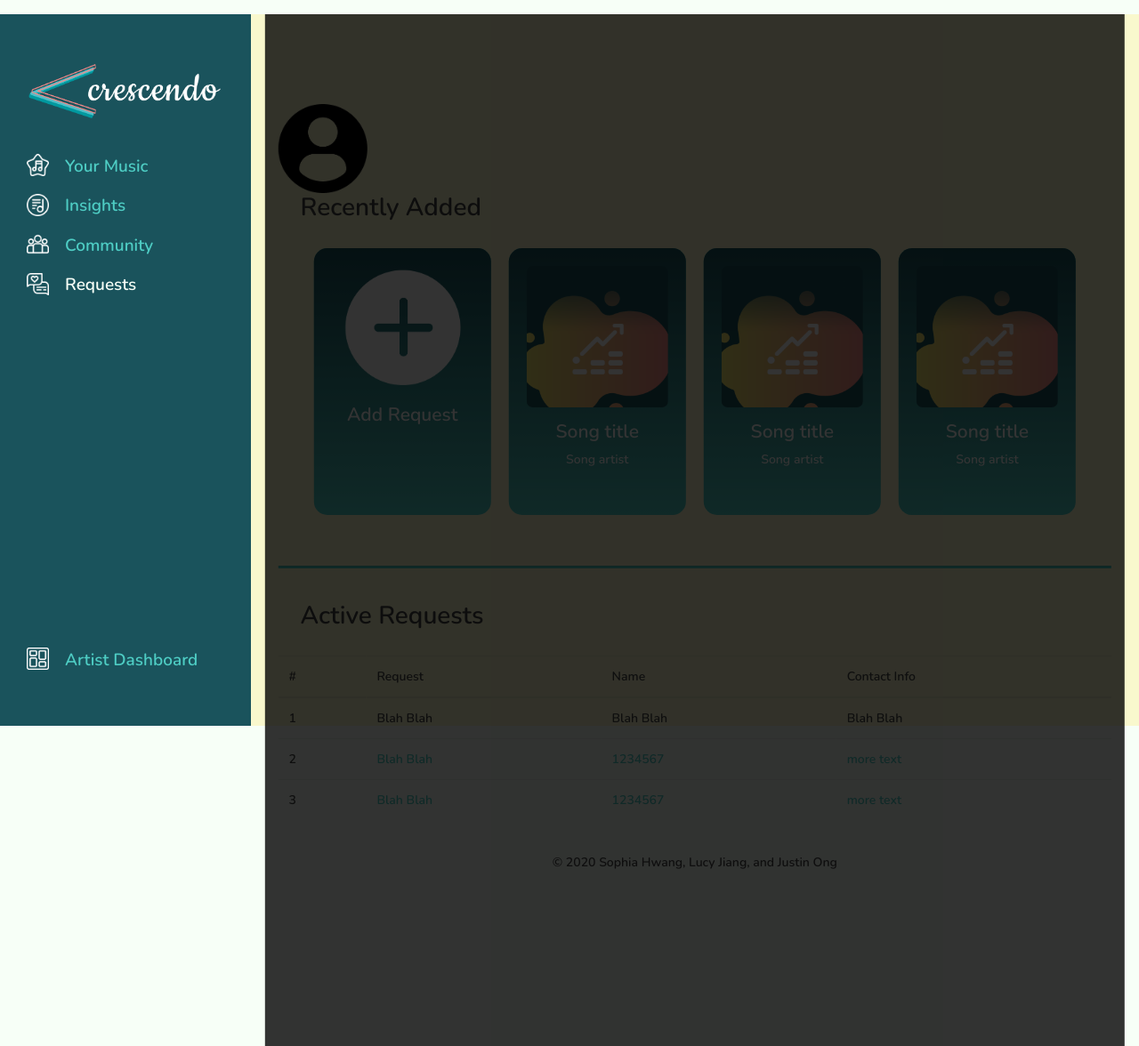
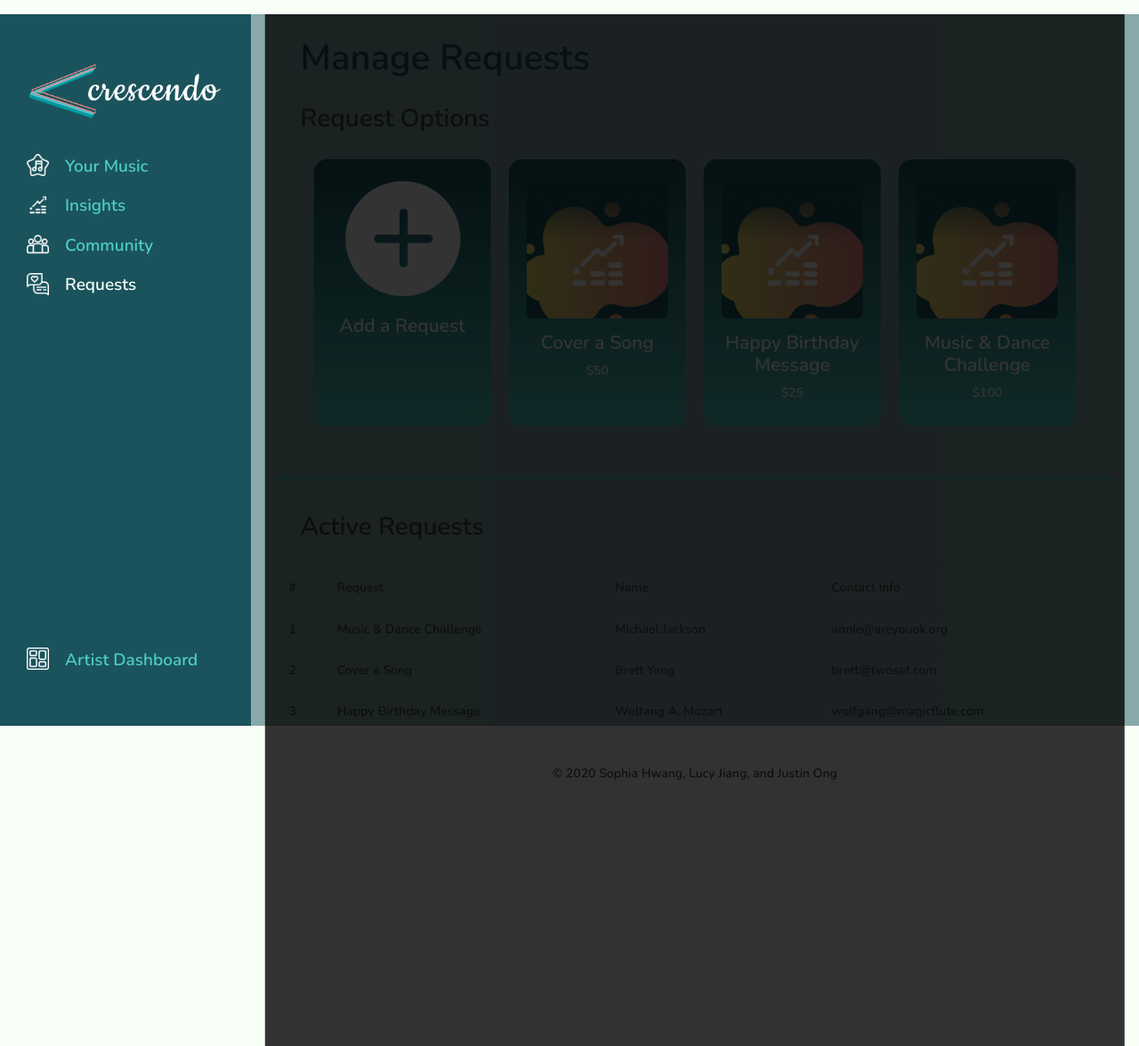
Before and after one commit to sophihwang26/crescendo, a Flask app: page /manageRequests in a window 1280 px wide, after a click that opens the changed part. Shown: the top 1176 px of the page at 89% size. Run offline with Flask 2, Linux system fonts and the light colour scheme; some libraries are stand-ins or nearby versions.

Commit message:
apsdofij

```diff
--- a/templates/creator/manageCommunity.html
+++ b/templates/creator/manageCommunity.html
@@ -23,7 +23,7 @@
     <a href="{{ url_for('index') }}" id="topMenu" style="font-size:26px; font-weight:600"><img alt="Crescendo logo" src='../../static/assets/crescendo_logo.png' class="crescendoLogo"></a><br>
 
     <a href="{{ url_for('yourMusic') }}" id="topMenu"><img alt="songs" src='../../static/assets/songs-icon.png' class="menuicon">Your Music</span></a>
-    <a href="{{ url_for('stat') }}" id="topMenu"><img alt="songs" src='../../static/assets/playlist-icon.png' class="menuicon">Insights</a></span></a>
+    <a href="{{ url_for('stat') }}" id="topMenu"><img alt="songs" src='../../static/assets/stats-icon.png' class="menuicon">Insights</a></span></a>
     <a href="{{ url_for('manageCommunity') }}" id="topMenu" class="activeLink"><img alt="songs" src='../../static/assets/group-icon.png' class="menuicon">Community</span></a>
     <a href="{{ url_for('manageRequests') }}" id="topMenu"><img alt="songs" src='../../static/assets/req-icon.png' class="menuicon">Requests<span></a>
 
--- a/templates/creator/manageRequests.html
+++ b/templates/creator/manageRequests.html
@@ -11,199 +11,6 @@
     scroll-behavior: smooth;
   }
 
-<<<<<<< HEAD
-
-#exampleModal {
-  overflow-y: scroll;
-}
-
-.modal-content {
-  position: relative;
-  display: -ms-flexbox;
-  display: flex;
-  -ms-flex-direction: column;
-  flex-direction: column;
-  width: 100%;
-  pointer-events: auto;
-  background-color: #fff;
-  background-clip: padding-box;
-  border: 1px solid rgba(0, 0, 0, 0.2);
-  border-radius: 15px;
-  outline: 0;
-  z-index: 1200;
-}
-
-.modal-open {
-  overflow: hidden;
-}
-
-.modal-open .modal {
-  overflow-x: hidden;
-  overflow-y: auto;
-}
-
-.modal {
-  position: fixed;
-  top: 0;
-  left: 0;
-  z-index: 1050;
-  width: 100%;
-  height: 100%;
-  overflow: hidden;
-  outline: 0;
-}
-
-.modal-dialog {
-  position: relative;
-  width: auto;
-  margin: 0.5rem;
-  pointer-events: none;
-}
-
-.modal.fade .modal-dialog {
-  transition: -webkit-transform 0.3s ease-out;
-  transition: transform 0.3s ease-out;
-  transition: transform 0.3s ease-out, -webkit-transform 0.3s ease-out;
-  -webkit-transform: translate(0, -50px);
-  transform: translate(0, -50px);
-}
-
-@media screen and (prefers-reduced-motion: reduce) {
-  .modal.fade .modal-dialog {
-    transition: none;
-  }
-}
-
-.modal.show .modal-dialog {
-  -webkit-transform: none;
-  transform: none;
-}
-
-.modal-dialog-centered {
-  display: -ms-flexbox;
-  display: flex;
-  -ms-flex-align: center;
-  align-items: center;
-  min-height: calc(100% - (0.5rem * 2));
-}
-
-.modal-dialog-centered::before {
-  display: block;
-  height: calc(100vh - (0.5rem * 2));
-  content: "";
-}
-
-.modal-backdrop {
-  position: fixed;
-  top: 0;
-  left: 0;
-  z-index: 1000;
-  width: 100vw;
-  height: 100vh;
-  background-color: #ffe66d !important;
-
-}
-
-.modal-backdrop.fade {
-  opacity: 0;
-}
-
-.modal-backdrop.show {
-  opacity: 0.3;
-}
-
-.modal-header {
-  display: -ms-flexbox;
-  display: flex;
-  -ms-flex-align: start;
-  align-items: flex-start;
-  -ms-flex-pack: justify;
-  justify-content: space-between;
-  padding: 1rem 1rem;
-  border-bottom: 1px solid #e9ecef;
-  border-top-left-radius: 0.3rem;
-  border-top-right-radius: 0.3rem;
-}
-
-.modal-header .close {
-  padding: 1rem 1rem;
-  margin: -1rem -1rem -1rem auto;
-}
-
-.modal-title {
-  margin-bottom: 0;
-  line-height: 1.5;
-}
-
-.modal-body {
-  position: relative;
-  -ms-flex: 1 1 auto;
-  flex: 1 1 auto;
-  padding: 1rem;
-}
-
-.modal-footer {
-  display: -ms-flexbox;
-  display: flex;
-  -ms-flex-align: center;
-  align-items: center;
-  -ms-flex-pack: end;
-  justify-content: flex-end;
-  padding: 1rem;
-  border-top: 1px solid #e9ecef;
-  border-bottom-right-radius: 0.3rem;
-  border-bottom-left-radius: 0.3rem;
-}
-
-.modal-footer > :not(:first-child) {
-  margin-left: .25rem;
-}
-
-.modal-footer > :not(:last-child) {
-  margin-right: .25rem;
-}
-
-.modal-scrollbar-measure {
-  position: absolute;
-  top: -9999px;
-  width: 50px;
-  height: 50px;
-  overflow: scroll;
-}
-
-@media (min-width: 576px) {
-  .modal-dialog {
-    max-width: 500px;
-    margin: 1.75rem auto;
-  }
-  .modal-dialog-centered {
-    min-height: calc(100% - (1.75rem * 2));
-  }
-  .modal-dialog-centered::before {
-    height: calc(100vh - (1.75rem * 2));
-  }
-  .modal-sm {
-    max-width: 300px;
-  }
-}
-
-@media (min-width: 992px) {
-  .modal-lg,
-  .modal-xl {
-    max-width: 800px;
-  }
-}
-
-@media (min-width: 1200px) {
-  .modal-xl {
-    max-width: 1140px;
-  }
-}
-
-.modal { background: rgba(000, 000, 000, 0.8); min-height:1000000px; }
-
-=======
->>>>>>> 873d57d0f51b28f93b31eafa24b668b3b221ac60
 </style>
 <script src="https://ajax.googleapis.com/ajax/libs/jquery/3.3.1/jquery.min.js"></script>
 <script src="https://cdnjs.cloudflare.com/ajax/libs/popper.js/1.14.0/umd/popper.min.js"></script>
@@ -216,7 +23,7 @@
     <a href="{{ url_for('index') }}" id="topMenu" style="font-size:26px; font-weight:600"><img alt="Crescendo logo" src='../../static/assets/crescendo_logo.png' class="crescendoLogo"></a><br>
 
     <a href="{{ url_for('yourMusic') }}" id="topMenu"><img alt="songs" src='../../static/assets/songs-icon.png' class="menuicon">Your Music</span></a>
-    <a href="{{ url_for('stat') }}" id="topMenu"><img alt="songs" src='../../static/assets/playlist-icon.png' class="menuicon">Insights</a></span></a>
+    <a href="{{ url_for('stat') }}" id="topMenu"><img alt="songs" src='../../static/assets/stats-icon.png' class="menuicon">Insights</a></span></a>
     <a href="{{ url_for('manageCommunity') }}" id="topMenu"><img alt="songs" src='../../static/assets/group-icon.png' class="menuicon">Community</span></a>
     <a href="{{ url_for('manageRequests') }}" id="topMenu" class="activeLink"><img alt="songs" src='../../static/assets/req-icon.png' class="menuicon">Requests<span></a>
 
@@ -226,13 +33,11 @@
 <div id="main">
 <!-- About Us -->
 <div class="container">
-  <a id="about" class="anchor"></ a>
+  <a id="about" class="anchor"></a>
   <h1 class="heading">Manage Requests</h1>
-  <a href='creator/index.html' id = 'artistProfile'><img src='../../static/assets/artist-profile-icon.png' alt='artist-profile-pic' width='100' height='100'></a>
-
 
   <!-- Recently Added -->
-  <h2 class="heading">Recently Added</h2>
+  <h2 class="heading">Request Options</h2>
     <a id="resources main" class="anchor"></a>
       <div class="row center discover" style="padding: 0px 0px 20px 0px">
 
@@ -243,7 +48,7 @@
                 <div class="card-body">
                   <img class="card-img-top" src="../static/assets/add-icon.png" width='30' height=auto alt="add card">
                   <div id="song-text">
-                    <h4 id="request-add-title" style="margin-top=20px">Add Request</h4>
+                    <h4 id="request-add-title" style="margin-top=20px">Add a Request</h4>
                   </div>
                 </div>
               </div>
@@ -257,8 +62,8 @@
                 <div class="card-body">
                   <img class="card-img-top" src="../static/assets/Stats.png" alt="Card image cap">
                   <div id="song-text">
-                    <h4 class="song-title">Song title</h4>
-                    <p class="song-artist">Song artist</p>
+                    <h4 class="song-title">Cover a Song</h4>
+                    <p class="song-artist">$50</p>
                   </div>
                 </div>
               </div>
@@ -272,8 +77,8 @@
                 <div class="card-body">
                   <img class="card-img-top" src="../static/assets/Stats.png" alt="Card image cap">
                   <div id="song-text">
-                    <h4 class="song-title">Song title</h4>
-                    <p class="song-artist">Song artist</p>
+                    <h4 class="song-title">Happy Birthday Message</h4>
+                    <p class="song-artist">$25</p>
                   </div>
                 </div>
               </div>
@@ -287,8 +92,8 @@
                 <div class="card-body">
                   <img class="card-img-top" src="../static/assets/Stats.png" alt="Card image cap">
                   <div id="song-text">
-                    <h4 class="song-title">Song title</h4>
-                    <p class="song-artist">Song artist</p>
+                    <h4 class="song-title">Music & Dance Challenge</h4>
+                    <p class="song-artist">$100</p>
                   </div>
                 </div>
               </div>
@@ -317,21 +122,21 @@
 
           <tr class="clickable-row" >
               <th scope="row"><a data-toggle="modal" data-target="#exampleModal">1</a></th>
-              <td><a data-toggle="modal" data-target="#exampleModal">Blah Blah</a></td>
-              <td><a data-toggle="modal" data-target="#exampleModal">Blah Blah</a></td>
-              <td><a data-toggle="modal" data-target="#exampleModal">Blah Blah</a></td>
+              <td><a data-toggle="modal" data-target="#exampleModal">Music & Dance Challenge</a></td>
+              <td><a data-toggle="modal" data-target="#exampleModal">Michael Jackson</a></td>
+              <td><a data-toggle="modal" data-target="#exampleModal">annie@areyouok.org</a></td>
           </tr>
-          <tr class="clickable-row">
-            <th scope="row">2</th>
-            <td><a href="#">Blah Blah</a></td>
-            <td><a href="#">1234567</a></td>
-            <td><a href="#">more text</a></td>
+          <tr class="clickable-row" >
+              <th scope="row"><a data-toggle="modal" data-target="#exampleModal">2</a></th>
+              <td><a data-toggle="modal" data-target="#exampleModal">Cover a Song</a></td>
+              <td><a data-toggle="modal" data-target="#exampleModal">Brett Yang</a></td>
+              <td><a data-toggle="modal" data-target="#exampleModal">brett@twoset.com</a></td>
           </tr>
-          <tr class="clickable-row">
-            <th scope="row">3</th>
-            <td><a href="#">Blah Blah</a></td>
-            <td><a href="#">1234567</a></td>
-            <td><a href="#">more text</a></td>
+          <tr class="clickable-row" >
+              <th scope="row"><a data-toggle="modal" data-target="#exampleModal">3</a></th>
+              <td><a data-toggle="modal" data-target="#exampleModal">Happy Birthday Message</a></td>
+              <td><a data-toggle="modal" data-target="#exampleModal">Wolfang A. Mozart</a></td>
+              <td><a data-toggle="modal" data-target="#exampleModal">wolfgang@magicflute.com</a></td>
           </tr>
         </tbody>
     </table>
--- a/templates/creator/stat.html
+++ b/templates/creator/stat.html
@@ -23,7 +23,7 @@
     <a href="{{ url_for('index') }}" id="topMenu" style="font-size:26px; font-weight:600"><img alt="Crescendo logo" src='../../static/assets/crescendo_logo.png' class="crescendoLogo"></a><br>
 
     <a href="{{ url_for('yourMusic') }}" id="topMenu"><img alt="songs" src='../../static/assets/songs-icon.png' class="menuicon">Your Music</span></a>
-    <a href="{{ url_for('stat') }}" id="topMenu" class="activeLink"><img alt="songs" src='../../static/assets/playlist-icon.png' class="menuicon">Insights</a></span></a>
+    <a href="{{ url_for('stat') }}" id="topMenu" class="activeLink"><img alt="songs" src='../../static/assets/stats-icon.png' class="menuicon">Insights</a></span></a>
     <a href="{{ url_for('manageCommunity') }}" id="topMenu"><img alt="songs" src='../../static/assets/group-icon.png' class="menuicon">Community</span></a>
     <a href="{{ url_for('manageRequests') }}" id="topMenu"><img alt="songs" src='../../static/assets/req-icon.png' class="menuicon">Requests<span></a>
 
--- a/templates/creator/yourMusic.html
+++ b/templates/creator/yourMusic.html
@@ -23,7 +23,7 @@
     <a href="{{ url_for('index') }}" id="topMenu" style="font-size:26px; font-weight:600"><img alt="Crescendo logo" src='../../static/assets/crescendo_logo.png' class="crescendoLogo"></a><br>
 
     <a href="{{ url_for('yourMusic') }}" id="topMenu" class="activeLink"><img alt="songs" src='../../static/assets/songs-icon.png' class="menuicon">Your Music</span></a>
-    <a href="{{ url_for('stat') }}" id="topMenu"><img alt="songs" src='../../static/assets/playlist-icon.png' class="menuicon">Insights</a></span></a>
+    <a href="{{ url_for('stat') }}" id="topMenu"><img alt="songs" src='../../static/assets/stats-icon.png' class="menuicon">Insights</a></span></a>
     <a href="{{ url_for('manageCommunity') }}" id="topMenu"><img alt="songs" src='../../static/assets/group-icon.png' class="menuicon">Community</span></a>
     <a href="{{ url_for('manageRequests') }}" id="topMenu"><img alt="songs" src='../../static/assets/req-icon.png' class="menuicon">Requests<span></a>
 
--- a/templates/listener/artists.html
+++ b/templates/listener/artists.html
@@ -28,7 +28,7 @@
     <a href="{{ url_for('community') }}" id="topMenu"><img alt="songs" src='../static/assets/group-icon.png' class="menuicon">Community<span></a>
     <a href="{{ url_for('requests_def') }}" id="topMenu"><img alt="songs" src='../static/assets/req-icon.png' class="menuicon">Requests<span></a>
 
-    <a href="{{ url_for('dashboard') }}" id="bottomMenu" class="activeLink"><img alt="songs" src='../static/assets/dash-icon.png' class="menuicon">Artist Dashboard</a>
+    <a href="{{ url_for('dashboard') }}" id="bottomMenu"><img alt="songs" src='../static/assets/dash-icon.png' class="menuicon">Artist Dashboard</a>
   </div>
 
 <div id="main">
--- a/templates/listener/community.html
+++ b/templates/listener/community.html
@@ -28,7 +28,7 @@
     <a href="{{ url_for('community') }}" id="topMenu" class="activeLink"><img alt="songs" src='../static/assets/group-icon.png' class="menuicon">Community<span></a>
     <a href="{{ url_for('requests_def') }}" id="topMenu"><img alt="songs" src='../static/assets/req-icon.png' class="menuicon">Requests<span></a>
 
-    <a href="{{ url_for('dashboard') }}" id="bottomMenu" class="activeLink"><img alt="songs" src='../static/assets/dash-icon.png' class="menuicon">Artist Dashboard</a>
+    <a href="{{ url_for('dashboard') }}" id="bottomMenu"><img alt="songs" src='../static/assets/dash-icon.png' class="menuicon">Artist Dashboard</a>
   </div>
 
 <div id="main">
--- a/templates/listener/requests.html
+++ b/templates/listener/requests.html
@@ -30,7 +30,7 @@
     <a href="{{ url_for('community') }}" id="topMenu"><img alt="songs" src='../static/assets/group-icon.png' class="menuicon">Community<span></a>
     <a href="{{ url_for('requests_def') }}" id="topMenu" class="activeLink"><img alt="songs" src='../static/assets/req-icon.png' class="menuicon">Requests<span></a>
 
-    <a href="{{ url_for('dashboard') }}" id="bottomMenu" class="activeLink"><img alt="songs" src='../static/assets/dash-icon.png' class="menuicon">Artist Dashboard</a>
+    <a href="{{ url_for('dashboard') }}" id="bottomMenu"><img alt="songs" src='../static/assets/dash-icon.png' class="menuicon">Artist Dashboard</a>
   </div>
 
 <div id="main">
--- a/templates/listener/songs.html
+++ b/templates/listener/songs.html
@@ -28,7 +28,7 @@
     <a href="{{ url_for('community') }}" id="topMenu"><img alt="songs" src='../static/assets/group-icon.png' class="menuicon">Community<span></a>
     <a href="{{ url_for('requests_def') }}" id="topMenu"><img alt="songs" src='../static/assets/req-icon.png' class="menuicon">Requests<span></a>
 
-    <a href="{{ url_for('dashboard') }}" id="bottomMenu" class="activeLink"><img alt="songs" src='../static/assets/dash-icon.png' class="menuicon">Artist Dashboard</a>
+    <a href="{{ url_for('dashboard') }}" id="bottomMenu"><img alt="songs" src='../static/assets/dash-icon.png' class="menuicon">Artist Dashboard</a>
   </div>
 
 <div id="main">
```
Also changed, not shown: static/bootstrap-4.2.1-dist/css/bootstrap.css.
